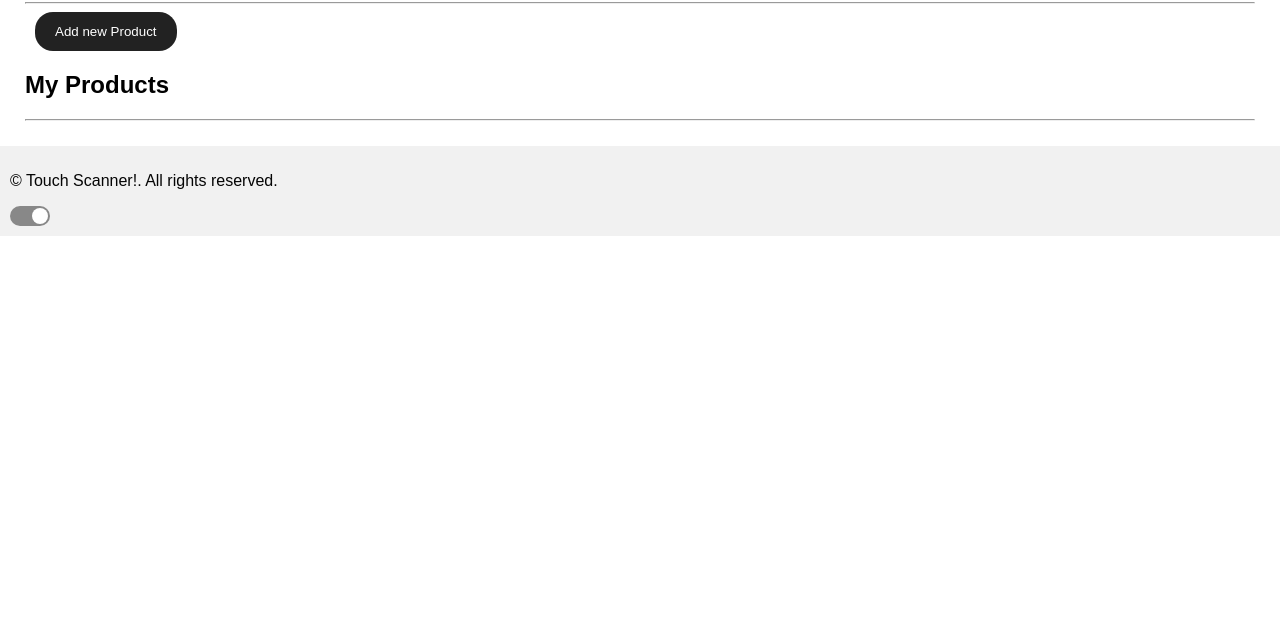
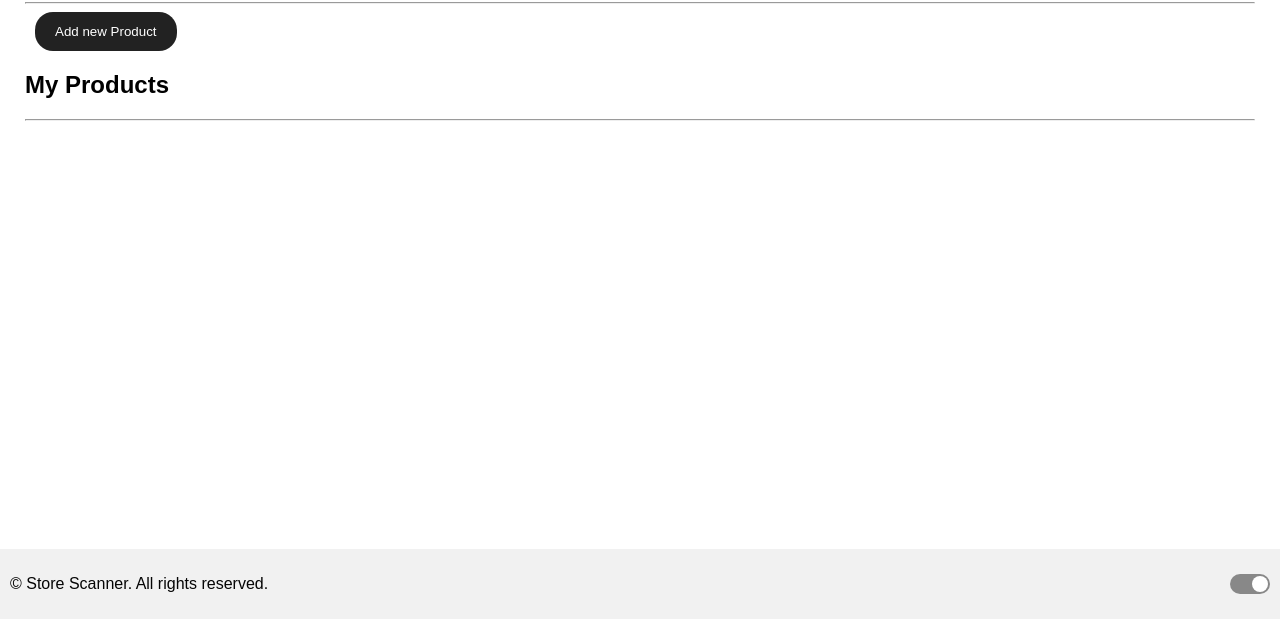
Before and after one commit to Eyecatch3r/Store-Scanner, a plain HTML site: page seller.html in a window 1280 px wide. Shown: the part 181-800 px from the top of the page. Drawn offline with Linux system fonts and the light colour scheme.

Commit message:
- footer fixed

```diff
--- a/css/main.css
+++ b/css/main.css
@@ -190,16 +190,63 @@ Button:hover {
 .return-button button:hover {
     transform: scale(1.1);
 }
-
 .footer {
     background-color: #DCDCDC;
     color: #050505;
     text-align: left;
     padding: 10px;
-    position: relative;
+    position: fixed;
     bottom: 0;
     width: 100%;
 }
+
+.footer-content {
+    display: flex;
+    align-items: center;
+    justify-content: space-between;
+}
+
+.dark-mode-toggle {
+    display: flex;
+    align-items: center;
+    position: relative;
+}
+
+.toggle-message {
+    margin-right: 10px;
+}
+
+.toggle-label {
+    display: inline-block;
+    width: 40px;
+    height: 20px;
+    background-color: #888;
+    border-radius: 10px;
+    cursor: pointer;
+    position: relative;
+    transition: background-color 0.3s ease-in-out;
+}
+
+.toggle-checkbox:checked + .toggle-label {
+    background-color: #66bb6a;
+}
+
+.toggle-checkbox:checked + .toggle-label:before {
+    transform: translateX(-20px);
+}
+
+.dark-mode .toggle-label {
+    background-color: #222;
+}
+
+.dark-mode .toggle-label:before {
+    background-color: #888;
+}
+
+.dark-mode .toggle-label:before {
+    transform: translateX(20px);
+}
+
 
 .profile-picture {
     width: 60px;
@@ -244,7 +291,6 @@ body.dark-mode,
     color: #fff;
 }
 .dark-mode-toggle {
-    display: flex;
     align-items: center;
     position: relative; /* Add position relative to the toggle container */
 }
--- a/seller.html
+++ b/seller.html
@@ -46,11 +46,13 @@
     </div>
 
     <footer class="footer">
-        <p>&copy; Touch Scanner!. All rights reserved.</p>
-        <div class="dark-mode-toggle">
-            <div class="toggle-message">Dark Mode</div>
-            <input type="checkbox" id="darkModeToggle" class="toggle-checkbox">
-            <label for="darkModeToggle" class="toggle-label"></label>
+        <div class="footer-content">
+            <p>&copy; Store Scanner. All rights reserved.</p>
+            <div class="dark-mode-toggle">
+                <div class="toggle-message">Dark Mode</div>
+                <input type="checkbox" id="darkModeToggle" class="toggle-checkbox">
+                <label for="darkModeToggle" class="toggle-label"></label>
+            </div>
         </div>
     </footer>
 </body>
```
Also changed, not shown: index.html (+8 -5 lines), profile.html (+7 -5 lines).
